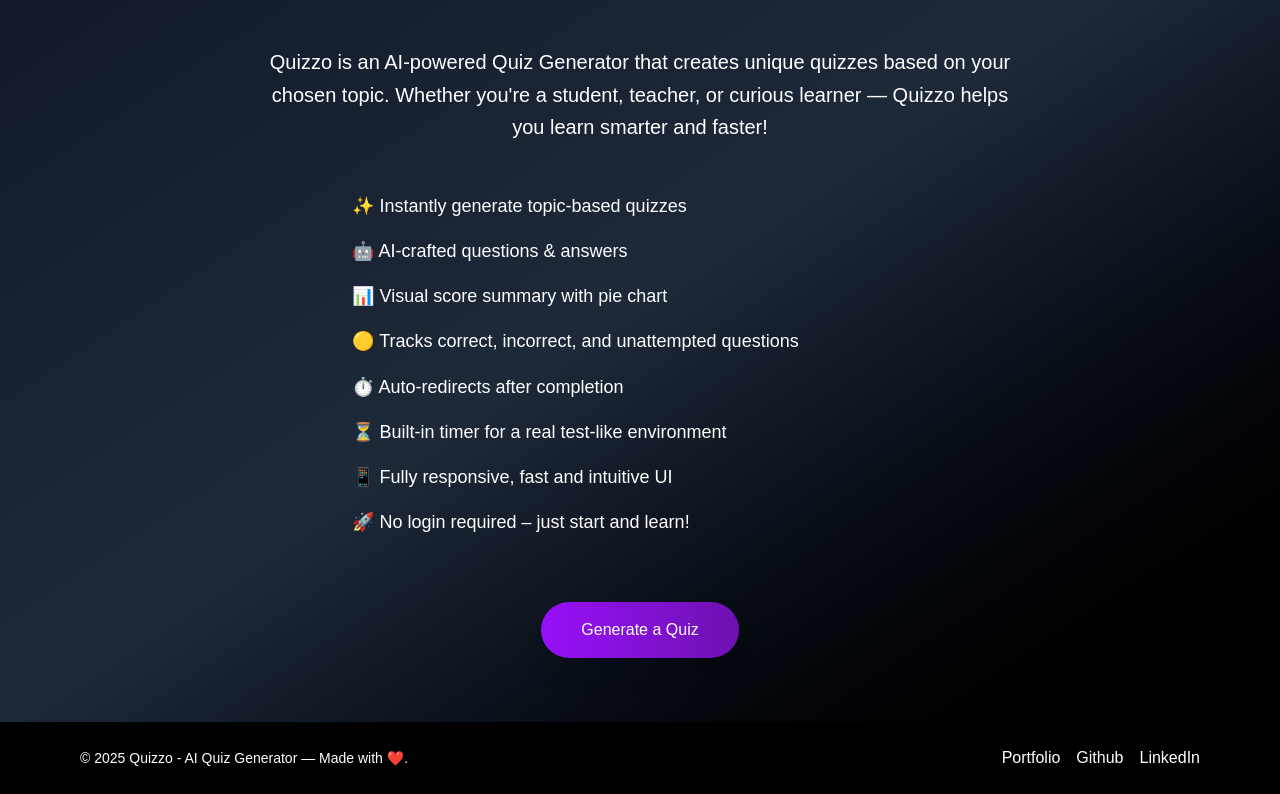
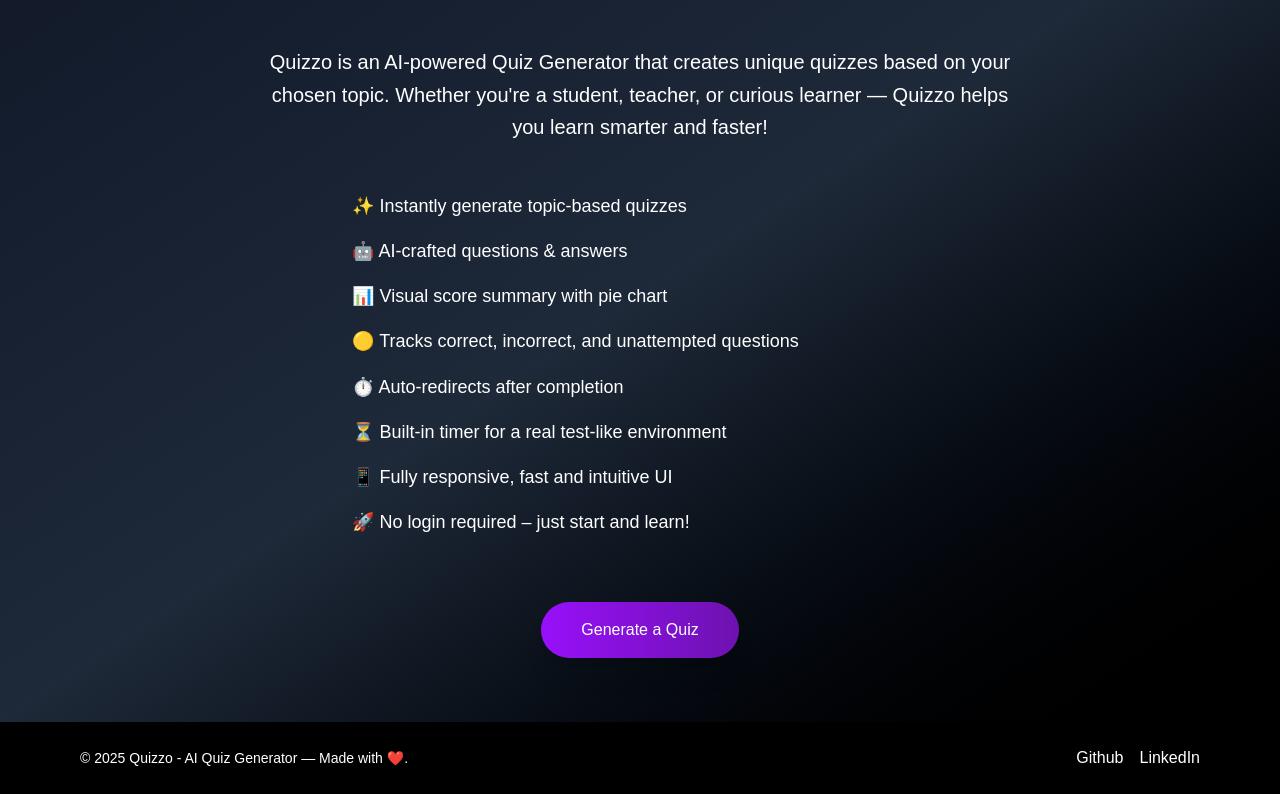
Before and after one commit to SgAtjiit/Quizzo-AI-Quiz-Generator, a React (Vite) app in the folder client/: page / in a window 1280 px wide. Shown: the part 270-1064 px from the top of the page. Built offline with nearby package versions, Linux system fonts and the light colour scheme; no server answers; a web font is replaced by a local one.

Commit message:
committed
Removed portfolio link from footer and adjusted spacing.

```diff
--- a/client/src/components/Footer.jsx
+++ b/client/src/components/Footer.jsx
@@ -9,13 +9,7 @@ const Footer = () => {
           <span className="text-red-400">❤️</span>.
         </p>
         <div className="flex space-x-4 mt-2 sm:mt-0">
-          <a
-            href="https://drive.google.com/file/d/1Z8HHjv4X613gLAZ5gO_sCU0B1emsQ3QI/view?usp=sharing"
-            target="_blank"
-            className="hover:text-blue-400"
-          >
-            Portfolio
-          </a>
+
           <a
             target="_blank"
             href="https://github.com/SgAtjiit"
```
